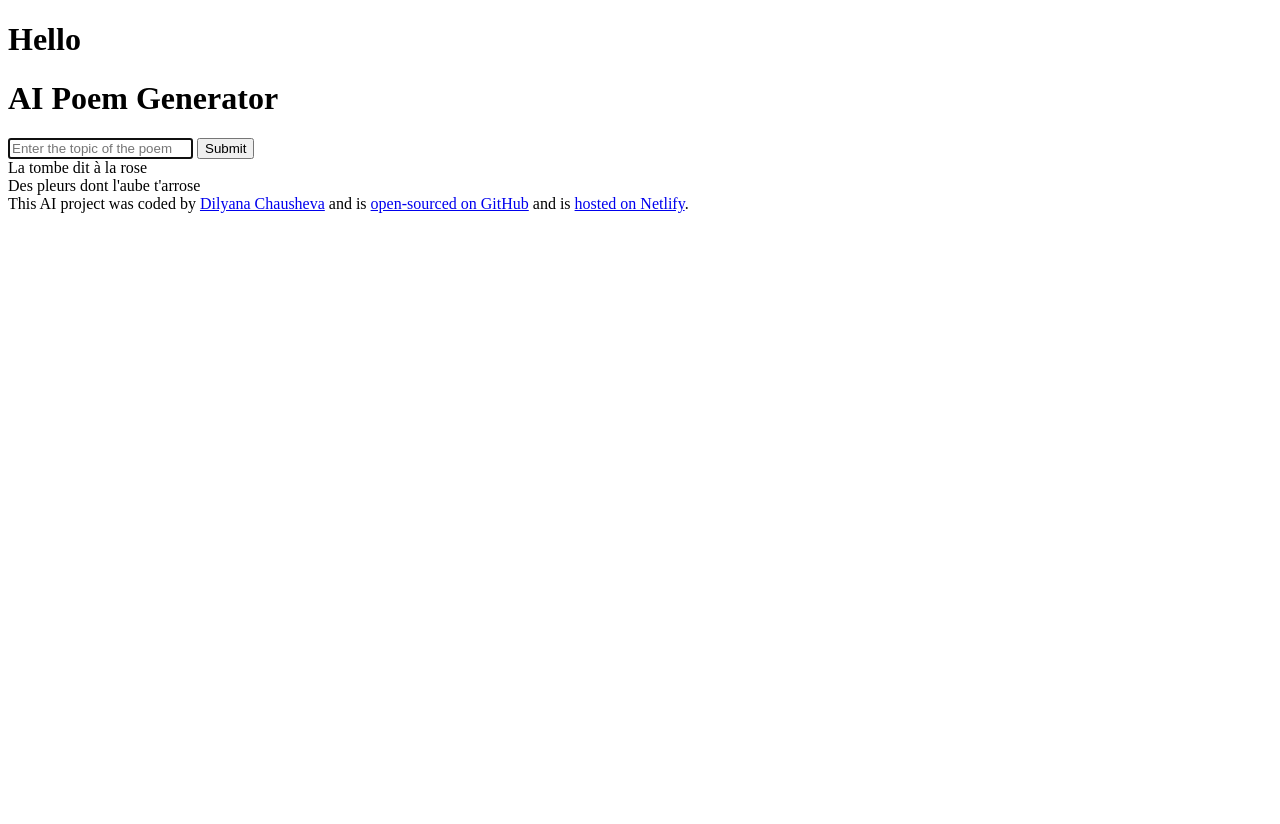
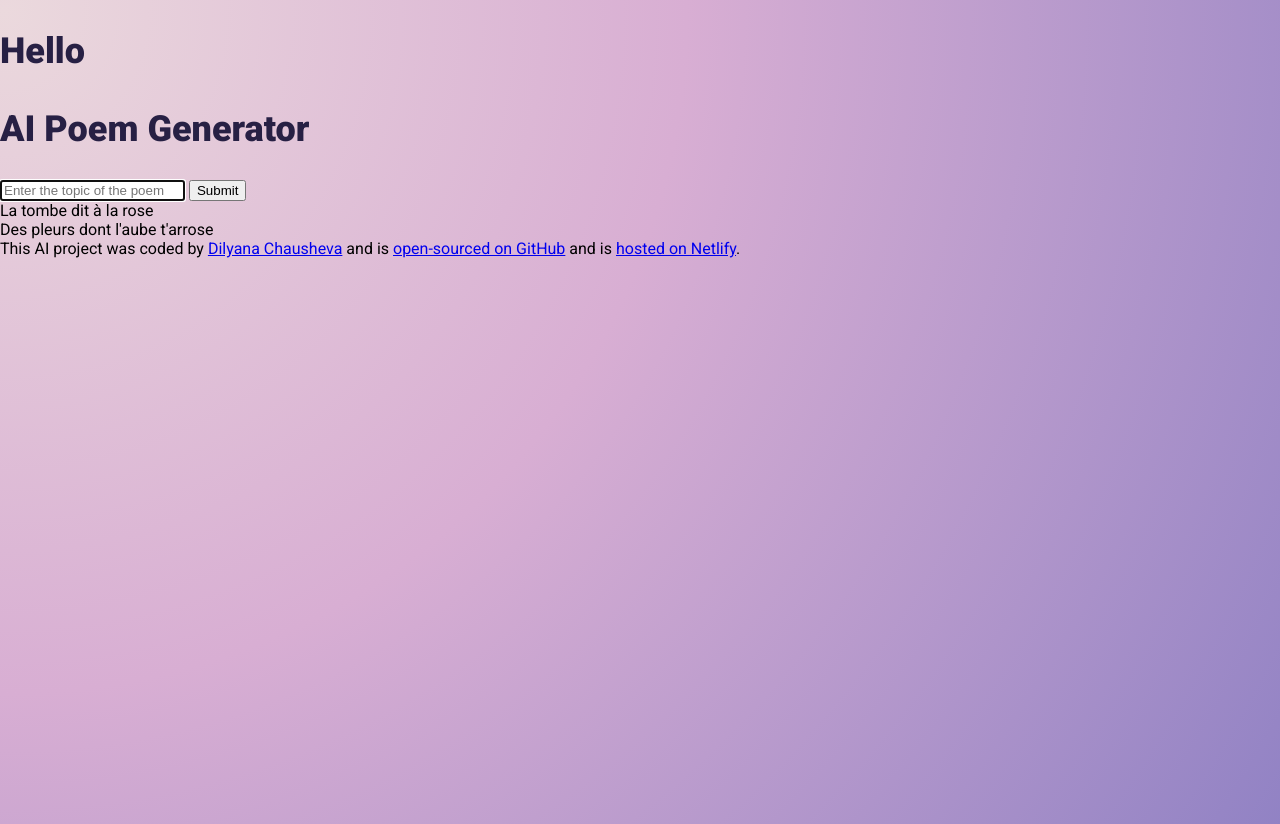
Before and after one commit to DilyanaCh/poem-generator-shecodes, a plain HTML site: page index.html in a window 1280 px wide. Before the commit the page ends 800 px from the top, so only its background shows below. Drawn offline with Linux system fonts and the light colour scheme.

Commit message:
Last update

```diff
--- a/index.html
+++ b/index.html
@@ -9,6 +9,7 @@
     <h1>Hello</h1>
   </head>
   <body>
+    <div class="container">
       <header>
         <h1>AI Poem Generator</h1>
       </header>
@@ -42,11 +43,14 @@
           open-sourced on GitHub</a
         >
         and is
-      <a href="https://poem-generator-shecodes-dch.netlify.app/" target="_blank"
+        <a
+          href="https://poem-generator-shecodes-dch.netlify.app/"
+          target="_blank"
           >hosted on Netlify</a
         >.
       </footer>
 
       <script src="index.js"></script>
+    </div>
   </body>
 </html>
--- a/stylesheet.css
+++ b/stylesheet.css
@@ -0,0 +1,20 @@
+@import url("https://fonts.googleapis.com/css2?family=Roboto:ital,wght@0,100;0,300;0,400;0,500;0,700;0,900;1,100;1,300;1,400;1,500;1,700;1,900&display=swap");
+
+body {
+  font-family: "Roboto", serif;
+  background: radial-gradient(
+    circle at 0.3% 1.3%,
+    rgb(235, 217, 221) 0%,
+    rgb(216, 174, 211) 45.1%,
+    rgb(145, 130, 196) 100.2%
+  );
+  height: 100vh; /* Ensure the body takes the full viewport height */
+  margin: 0;
+}
+
+h1 {
+  font-weight: 800;
+  font-size: 36px;
+  line-height: 1.5;
+  color: #272044;
+}
```
Lines whose indentation alone changed are shown as unchanged.
